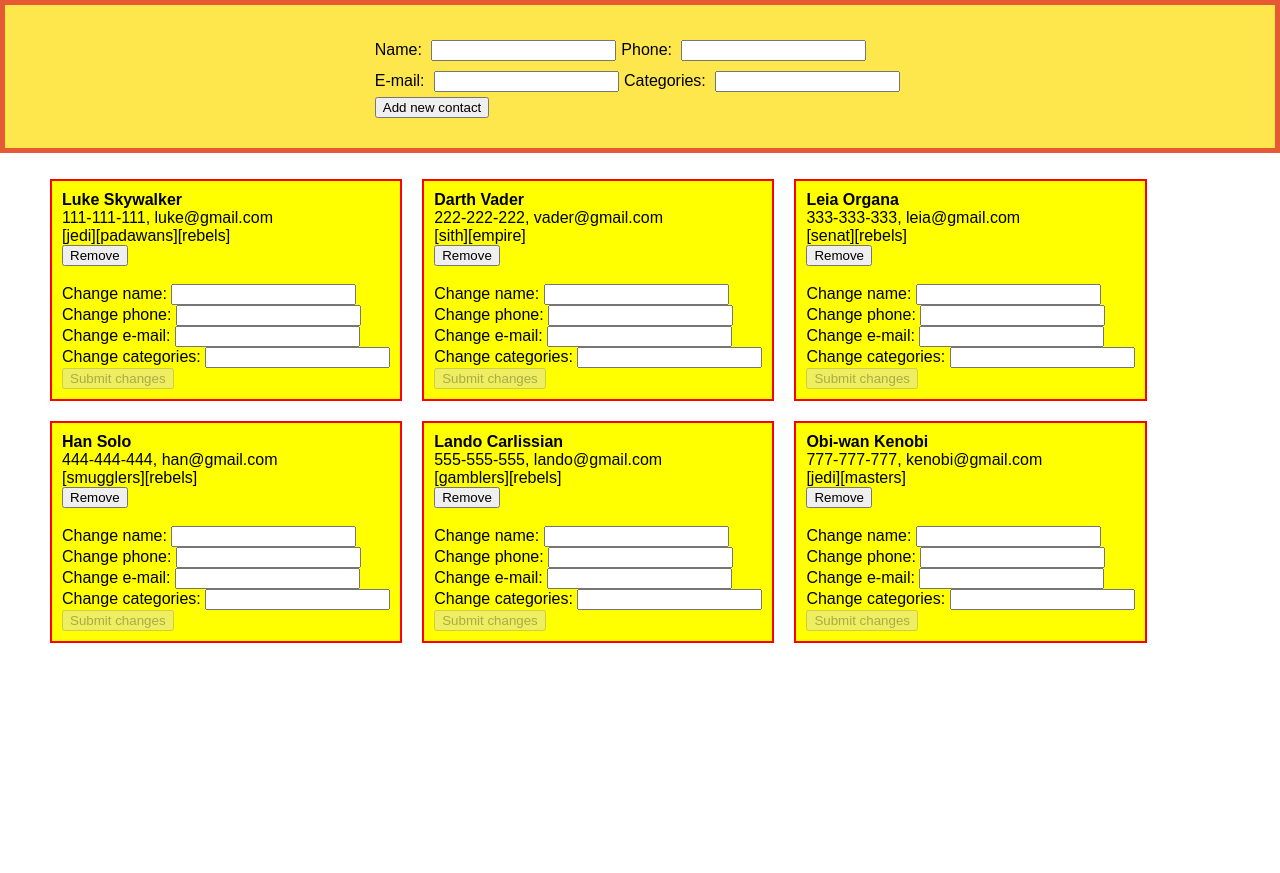
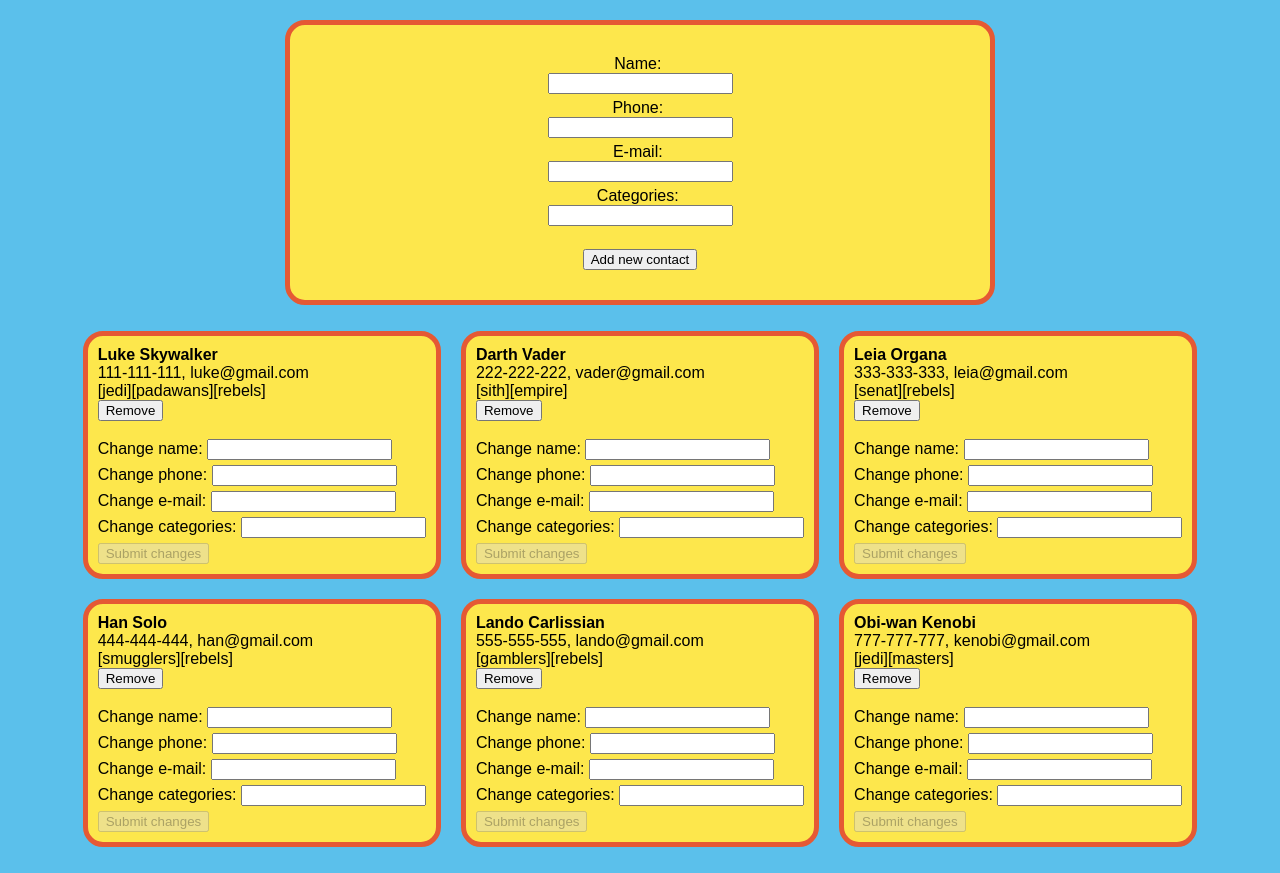
Before and after one commit to JarekSopinski/contact-list-app-react, a React (Create React App) app: page / in a window 1280 px wide. Before the commit the page ends 800 px from the top, so only its background shows below. Built offline with nearby package versions, Linux system fonts and the light colour scheme.

Commit message:
Basic styling in contact items

```diff
--- a/src/components/AddContactForm.js
+++ b/src/components/AddContactForm.js
@@ -46,40 +46,46 @@ class AddContactForm extends Component {
             <div id={"AddContactForm"}>
                 <form onSubmit={this.handleSubmit}>
 
+
                     <span>Name:&nbsp;</span>
+                    <br/>
                     <input
                         name="newName"
                         value={newName}
                         onChange={this.handleChange}
-                        className={"input"}
                     />
 
+                    <br/>
+
                     <span>Phone:&nbsp;</span>
+                    <br/>
                     <input
                         name="newPhone"
                         value={newPhone}
                         onChange={this.handleChange}
-                        className={"input"}
                     />
 
                     <br/>
 
                     <span>E-mail:&nbsp;</span>
+                    <br/>
                     <input
                         name="newEmail"
                         value={newEmail}
                         onChange={this.handleChange}
-                        className={"input"}
                     />
 
+                    <br/>
+
                     <span>Categories:&nbsp;</span>
+                    <br/>
                     <input
                         name="newCategory"
                         value={newCategory}
                         onChange={this.handleChange}
-                        className={"input"}
                     />
 
+                    <br/>
                     <br/>
 
                     <button
--- a/src/components/ContactList.js
+++ b/src/components/ContactList.js
@@ -3,14 +3,6 @@ import React, { Component } from 'react';
 import UpdateContact from "./UpdateContact";
 
 class ContactList extends Component {
-
-    contactItemStyle = {
-      display: 'inline-block',
-        margin: '10px',
-        padding: '10px',
-        backgroundColor: 'yellow',
-        border: '2px solid red'
-    };
 
     handleRemove = event => {
         const contactId = event.target.dataset.contactId;
@@ -23,18 +15,19 @@ class ContactList extends Component {
         const { contacts } = this.props;
 
         return (
-                <ul>
+                <ul className={"contactList"}>
                     {
                         contacts.map(contact =>
                             <li key={contact.id}
-                            style={this.contactItemStyle}>
-                                <strong>{contact.name}</strong>
+                            className={"contactItem"}>
+
+                                <span><strong>{contact.name}</strong></span>
                                 <br/>
-                                {contact.phone}
+                                <span>{contact.phone}</span>
                                 <span>,&nbsp;</span>
-                                {contact.email}
+                                <span>{contact.email}</span>
                                 <br/>
-                                {contact.category}
+                                <span>{contact.category}</span>
                                 <br/>
                                 <button
                                     data-contact-id={contact.id}
@@ -43,6 +36,7 @@ class ContactList extends Component {
                                 </button>
                                 <br/>
                                 &nbsp;
+
                                 <UpdateContact
                                 updateContact={this.props.updateContact}
                                 currentContact = {contact}
--- a/src/index.css
+++ b/src/index.css
@@ -6,16 +6,55 @@ body {
   margin: 0;
   padding: 0;
   font-family: sans-serif;
+  background-color: #5BC0EB;
 }
 
 #AddContactForm {
+  display: block;
+  margin: auto;
+  margin-top: 20px;
+  width: 50%;
   padding: 30px;
-  display: flex;
-  justify-content: center;
   background-color: #FDE74C;
   border: 5px solid #E55934;
+  border-radius: 20px;
 }
 
-#AddContactForm .input {
+#AddContactForm form {
+  text-align: center;
+}
+
+#AddContactForm form input {
+  margin-bottom: 5px;
+}
+
+.addInput {
+  display: inline-block;
   margin: 5px;
 }
+
+.contactList {
+  display: flex;
+  flex-flow: wrap;
+  justify-content: center;
+  -webkit-padding-start: 0
+}
+
+.contactItem {
+  display: inline-block;
+  margin: 10px;
+  padding: 10px;
+  background-color: #FDE74C;
+  border: 5px solid #E55934;
+  border-radius: 20px;
+}
+
+.contactItem input {
+  margin-bottom: 5px;
+}
+
+@media screen and (max-width: 576px) {
+  #AddContactForm {
+    width: 70%;
+  }
+}
```
